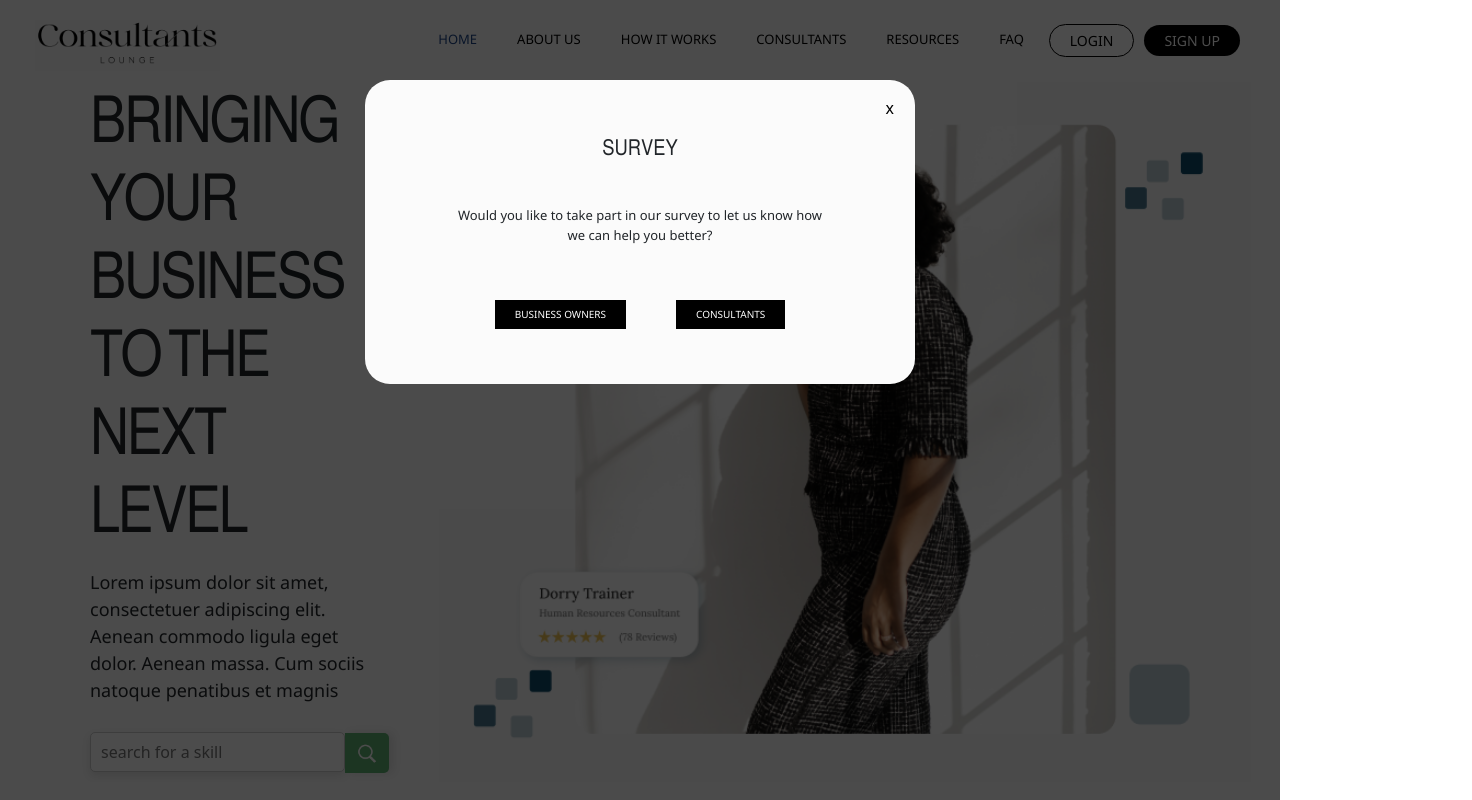
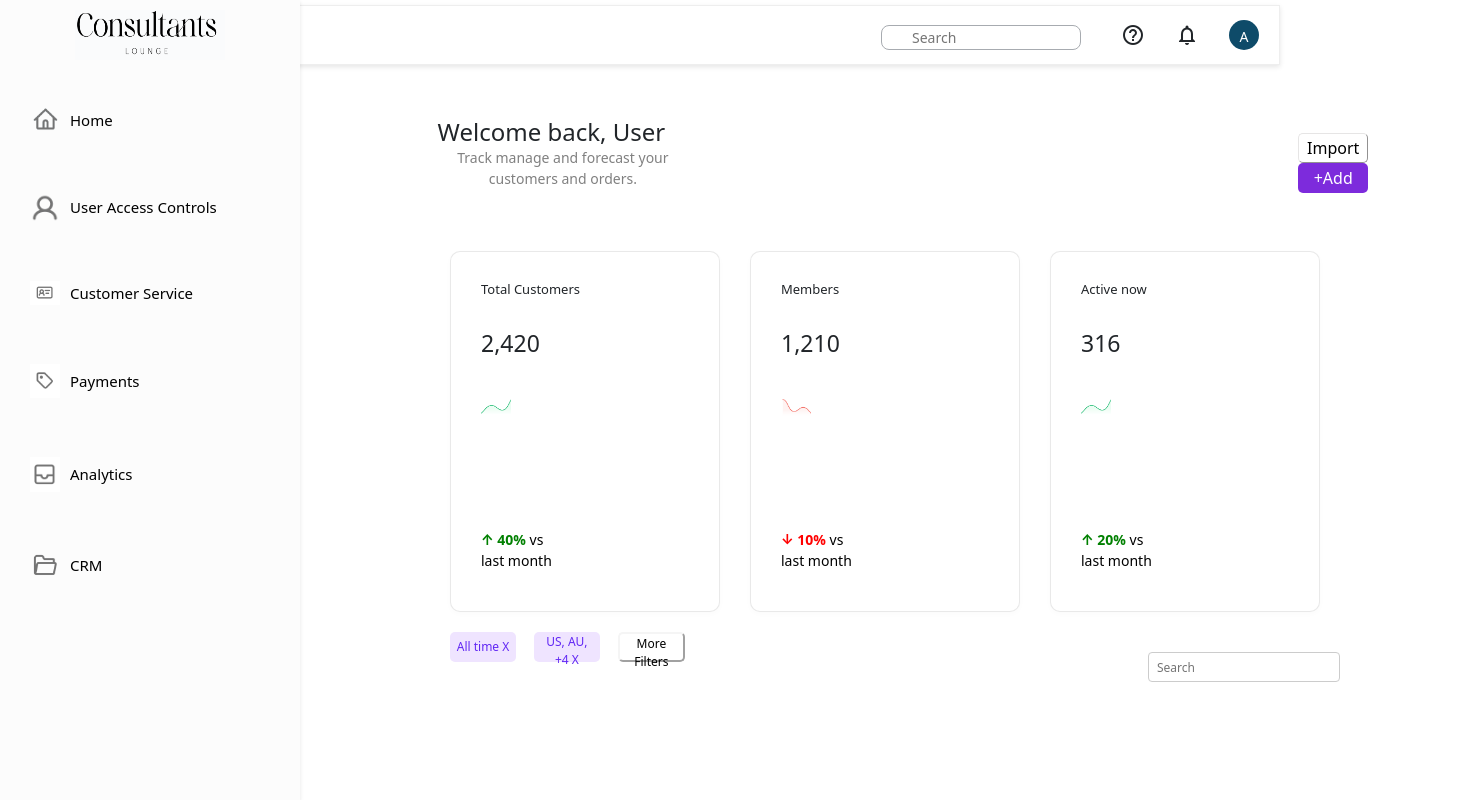
Before and after one commit to Grace4501/Capstone-Project, a React (Create React App) app in the folder consultants_lounge_frontend/: page / in a window 1280 px wide. Shown: the top 800 px of the page, 1472 px wide, since content can reach past the window. Built offline with nearby package versions, Linux system fonts and the light colour scheme.

Commit message:
Fixed styleing for the Admin Dashboard

```diff
--- a/consultants_lounge_frontend/src/App.js
+++ b/consultants_lounge_frontend/src/App.js
@@ -16,8 +16,11 @@ import Admin from './components/AdminDashboard/Admin.js';
 import Business from './components/BusinessOwnerDashboard/Business.js'
 
 function App() {
+
   return (
     <div className="App">
+        <Admin/>
+        {/*
       <Routes>
         <Route path='/' element={<HomePage />} />
         <Route path='/aboutUs' element={<AboutUs />} />
@@ -32,7 +35,7 @@ function App() {
         <Route path='/Consultants/*' element={<ConsultantsDB />} />
         <Route path='/Admin' element={<Admin/>}/>
         <Route path='/Business' element={<Business/>}/>
-      </Routes>
+      </Routes>  */}
     </div>
    );
  }
--- a/consultants_lounge_frontend/src/components/AdminDashboard/Admin.js
+++ b/consultants_lounge_frontend/src/components/AdminDashboard/Admin.js
@@ -1,5 +1,5 @@
 import '../../styles/Admin.css';
-import { BrowserRouter as Router, Route, Link, Routes } from 'react-router-dom';
+import { Route, Link, Routes } from 'react-router-dom';
 import Home from './AdminHome.js'
 import UserAccess from './UAC/UserAccessControls.js';
 import CustomerService from './CS/CostumerService.js';
@@ -18,7 +18,6 @@ import crmLogo from '../../resources/crm.png';
 
 export default function Admin() {
   return (
-    <Router>
       <div className="Admin">
               {/* Navigation side bar */}
         <nav className="Nav">
@@ -83,6 +82,5 @@ export default function Admin() {
           </Routes>
         </div>
       </div>
-    </Router>
   );
 }
--- a/consultants_lounge_frontend/src/components/AdminDashboard/CS/Contacts.js
+++ b/consultants_lounge_frontend/src/components/AdminDashboard/CS/Contacts.js
@@ -6,7 +6,6 @@ export default function Contacts() {
       <h5>Have An Option To Change The View, Table Or Cards</h5>
       <div className="controls">
         <input type="search" placeholder="Search..." />
-
         <select className="filter-select">
           <option value="Newest">Newest</option>
           <option value="Oldest">Oldest</option>
--- a/consultants_lounge_frontend/src/components/HomePage.js
+++ b/consultants_lounge_frontend/src/components/HomePage.js
@@ -4,7 +4,6 @@ import { loadExperts } from './homePage-Experts';
 import '../App.css';
 import '../styles/homePage.css';
 import '../styles/headerFooter.css';
-
 
 const HomePage = () => {
   const [showPopup, setShowPopup] = useState(true);
@@ -39,22 +38,21 @@ const HomePage = () => {
 
   const handleSearch = () => {
     if (searchQuery.trim()) {
-      navigate(`/consultants?search=${encodeURIComponent(searchQuery)}`)
+      navigate(`/consultants?search=${encodeURIComponent(searchQuery)}`);
     }
   };
 
   return (
     <div className="homePage">
-
       {showPopup && (
-      <div className='popup-overlay'>
-        <div className='popup'>
-          <button className='close-btn' onClick={handleClosePopup}>x</button>
+        <div className="popup-overlay">
+          <div className="popup">
+            <button className="close-btn" onClick={handleClosePopup}>x</button>
             <h1>SURVEY</h1>
             <p>Would you like to take part in our survey to let us know how we can help you better?</p>
-          <div className='popup-btns'>
-            <button onClick={handleToBusinessSurvey} className='popup-btn primary'>BUSINESS OWNERS</button>
-            <button onClick={handleToConsultantSurvey} className='popup-btn secondary'>CONSULTANTS</button>
+            <div className="popup-btns">
+              <button onClick={handleToBusinessSurvey} className="popup-btn primary">BUSINESS OWNERS</button>
+              <button onClick={handleToConsultantSurvey} className="popup-btn secondary">CONSULTANTS</button>
             </div>
           </div>
         </div>
@@ -84,7 +82,7 @@ const HomePage = () => {
       <div className="landing">
         <div className="text-landing">
           <h1 className="title-landing">BRINGING YOUR BUSINESS TO THE NEXT LEVEL</h1>
-          <p className="paragraph-landing">Lorem ipsum dolor sit amet, consectetuer adipiscing elit. Aenean commodo ligula eget dolor. Aenean massa. Cum sociis natoque penatibus et magnis </p>
+          <p className="paragraph-landing">Lorem ipsum dolor sit amet, consectetuer adipiscing elit...</p>
           <div className="search-container">
             <input
               type="text"
@@ -94,11 +92,9 @@ const HomePage = () => {
               onChange={(e) => setSearchQuery(e.target.value)}
               onKeyDown={(e) => e.key === 'Enter' && handleSearch()}
             />
-
             <div className="search-icon-container" onClick={handleSearch}>
               <img src="resources/search-icon.png" className="search-icon" alt="search icon" />
             </div>
-
           </div>
         </div>
         <div className="img-landing">
@@ -117,22 +113,22 @@ const HomePage = () => {
           <div className="founding">
             <h1 className="numbering-founding">01</h1>
             <h1 className="title-founding">Founding Your Business</h1>
-            <p className="paragraph-founding">Lorem ipsum dolor sit amet, consectetuer adipiscing elit. Aenean commodo ligula eget dolor. Aenean massa. Cum sociis natoque penatibus et magnis</p>
+            <p className="paragraph-founding">Lorem ipsum dolor sit amet, consectetuer adipiscing elit...</p>
           </div>
           <div className="expanding">
             <h1 className="numbering-founding">02</h1>
             <h1 className="title-founding">Expanding Your Business</h1>
-            <p className="paragraph-founding">Lorem ipsum dolor sit amet, consectetuer adipiscing elit. Aenean commodo ligula eget dolor. Aenean massa. Cum sociis natoque penatibus et magnis</p>
+            <p className="paragraph-founding">Lorem ipsum dolor sit amet, consectetuer adipiscing elit...</p>
           </div>
           <div className="optimizing">
             <h1 className="numbering-optimizing">03</h1>
             <h1 className="title-optimizing">Optimizing Your Business</h1>
-            <p className="paragraph-optimizing">Lorem ipsum dolor sit amet, consectetuer adipiscing elit. Aenean commodo ligula eget dolor. Aenean massa. Cum sociis natoque penatibus et magnis</p>
+            <p className="paragraph-optimizing">Lorem ipsum dolor sit amet, consectetuer adipiscing elit...</p>
           </div>
         </div>
       </div>
 
-      {/* Company Logos Section */}
+      {/* Company Logos */}
       <div className="companylogos">
         <img className="img-companylogos" src="resources/logo1.png" alt="Logo 1" />
         <img className="img-companylogos" src="resources/logo2.png" alt="Logo 2" />
@@ -141,11 +137,11 @@ const HomePage = () => {
         <img className="img-companylogos" src="resources/logo5.png" alt="Logo 5" />
       </div>
 
-      {/* Become a Consultant Section */}
+      {/* Consultant Section */}
       <div className="consultant">
         <div className="text-consultant">
           <h1 className="title-consultant">BECOME A CONSULTANT</h1>
-          <p className="paragraph-consultant">Do you have the skills that can help a small business thrive? Become a consultant and earn from your very own fine-tune set of skills. Work wherever suits you, choose a full-time, part-time, or flexi-time project.</p>
+          <p className="paragraph-consultant">Do you have the skills that can help a small business thrive?...</p>
           <Link to="/signup" className="signup-consultant">SIGN UP</Link>
         </div>
         <img className="img-consultant" src="resources/consultant_section.png" alt="Consultant Section" />
@@ -156,27 +152,24 @@ const HomePage = () => {
         <img className="img-blog" src="resources/consultant_section.png" alt="Blog Section" />
         <div className="text-blog">
           <h1 className="title-blog">VISIT THE BLOG</h1>
-          <p className="paragraph-blog">Lorem ipsum dolor sit amet, consectetuer adipiscing elit. Aenean commodo ligula eget dolor. Aenean massa. Cum sociis natoque penatibus et magnis</p>
+          <p className="paragraph-blog">Lorem ipsum dolor sit amet, consectetuer adipiscing elit...</p>
           <a href="https://blog.consultantslounge.com/" className='blog-btn' target="_blank" rel="noopener noreferrer">BLOG</a>
         </div>
       </div>
 
-      {/* Find an Expert Section */}
+      {/* Experts Section */}
       <div className="findexpert">
         <h1 className="title-findexpert">FIND AN EXPERT</h1>
-
         <div className="experts-container" id="experts-container"></div>
-
         <div className="scroll-arrow-left">
           <span onClick={() => handleScroll('left')}>&#8592;</span>
         </div>
-
         <div className="scroll-arrow-right">
           <span onClick={() => handleScroll('right')}>&#8594;</span>
         </div>
       </div>
 
-      {/* Footer Section */}
+      {/* Footer */}
       <div className="footer">
         <div className="logo-list-container">
           <div className="footer-logo-container">
@@ -218,7 +211,7 @@ const HomePage = () => {
         </div>
 
         <div className="signupFooter">
-          <p>Lorem ipsum dolor sit amet, consectetur adipisci elit, sed eiusmod tempor incidunt ut labore et dolore magna aliqua.</p>
+          <p>Lorem ipsum dolor sit amet, consectetur adipisci elit...</p>
           <Link to="/signup" className="signupFooterBtn">SIGN UP</Link>
         </div>
       </div>
@@ -226,5 +219,4 @@ const HomePage = () => {
   );
 };
 
-
 export default HomePage;
--- a/consultants_lounge_frontend/src/styles/Admin.css
+++ b/consultants_lounge_frontend/src/styles/Admin.css
@@ -14,7 +14,7 @@
 .Nav{
     border-style: solid 4px rgb(255, 255, 255);
     background-color: rgb(252, 252, 252);
-    width: 600px;
+    width: 300px;
     box-shadow: 0 2px 4px rgba(0,0,0,0.1);
 }
 
--- a/consultants_lounge_frontend/src/styles/AdminHome.css
+++ b/consultants_lounge_frontend/src/styles/AdminHome.css
@@ -1,3 +1,7 @@
+.Home{
+margin-left: 400px;
+}
+
 .container-welcome-buttons{
 display: flex;
 flex-direction: row;
--- a/consultants_lounge_frontend/src/styles/Analytics.css
+++ b/consultants_lounge_frontend/src/styles/Analytics.css
@@ -1,6 +1,7 @@
 
 .Analytics{
 width: 800px;
+margin-left: 300px;
 }
 
 .Analytics h4{
--- a/consultants_lounge_frontend/src/styles/CRM.css
+++ b/consultants_lounge_frontend/src/styles/CRM.css
@@ -4,7 +4,7 @@
     align-items: flex-start;
     font-size: 14px;
     margin-top: 100px;
-    margin-left: 100px;
+    margin-left: 500px;
     width: 400px;
 }
 
--- a/consultants_lounge_frontend/src/styles/CostumerService.css
+++ b/consultants_lounge_frontend/src/styles/CostumerService.css
@@ -1,6 +1,6 @@
 .customerservice{
     margin-top: 100px;
-    margin-left: 100px;
+    margin-left: 400px;
     width: 200px;
 
 }
--- a/consultants_lounge_frontend/src/styles/Payments.css
+++ b/consultants_lounge_frontend/src/styles/Payments.css
@@ -1,5 +1,6 @@
 .Payments {
     margin-top: 60px;
+    margin-left: 500px;
     font-family: Arial, sans-serif;
     padding: 20px;
 }
--- a/consultants_lounge_frontend/src/styles/UserAccessControls.css
+++ b/consultants_lounge_frontend/src/styles/UserAccessControls.css
@@ -1,6 +1,7 @@
 .UserAccessControls{
 width: 100%;
 height: 100%;
+margin-left: 250px;
 }
 
 .SelectUser input[type="search"] {
```
Lines whose indentation alone changed are shown as unchanged.
